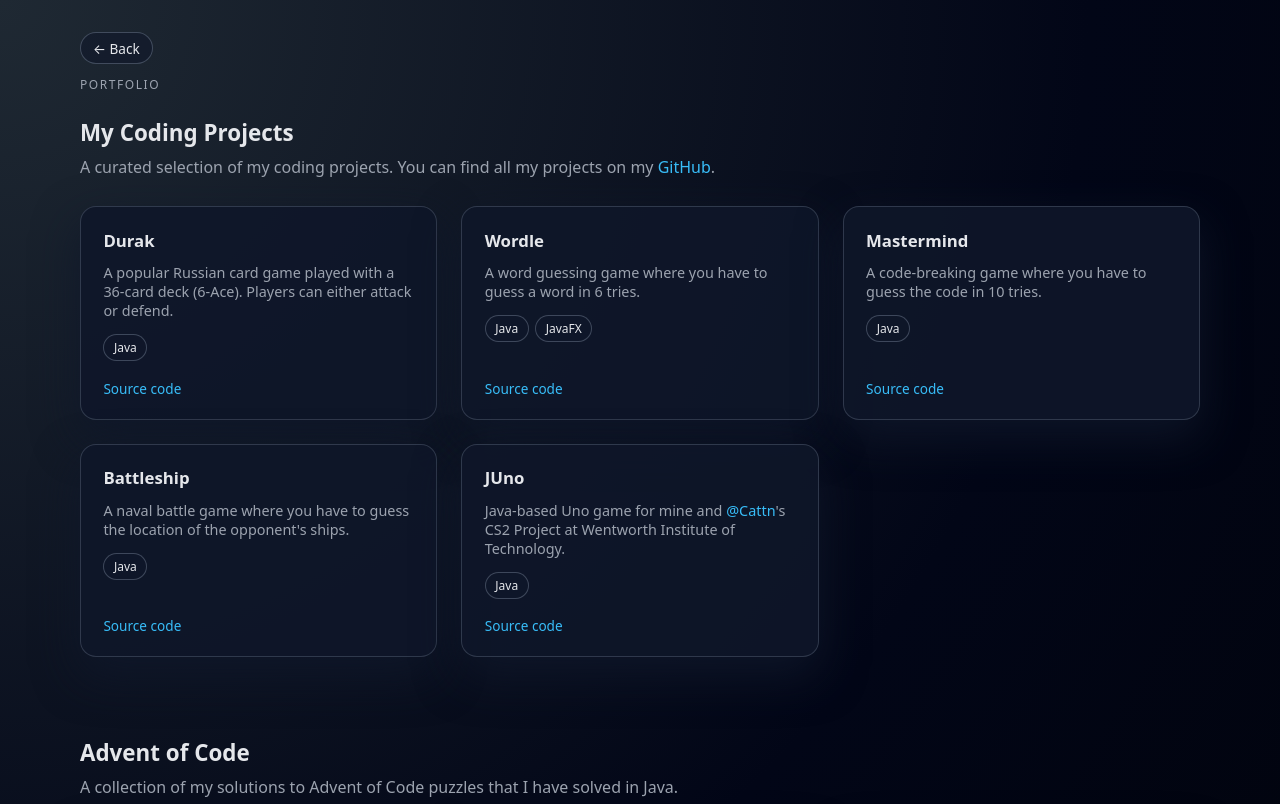
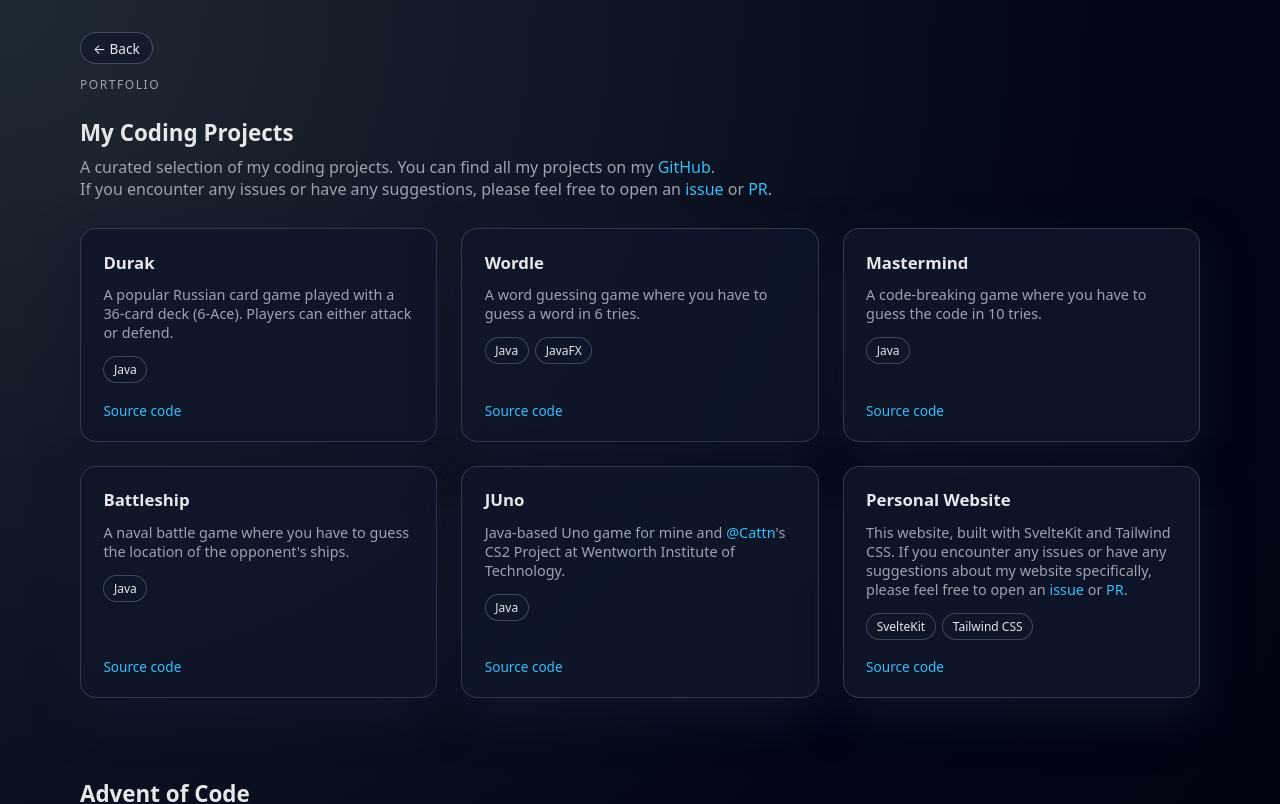
Before and after one commit to DMFriends/portfolio-site, a SvelteKit app: page /portfolio in a window 1280 px wide. Shown: the top 804 px of the page. Built offline with nearby package versions, Linux system fonts and the light colour scheme.

Commit message:
add personal website as project and add prompt to create an issue or PR for any issues users may find with my projects

```diff
--- a/src/routes/portfolio/+page.svelte
+++ b/src/routes/portfolio/+page.svelte
@@ -17,6 +17,8 @@
     <h2>My Coding Projects</h2>
     <p>
       A curated selection of my coding projects. You can find all my projects on my <a href="https://github.com/DMFriends/portfolio" target="_blank" class="link">GitHub</a>.
+      <br>
+      If you encounter any issues or have any suggestions, please feel free to open an <a href="https://github.com/DMFriends/portfolio/issues" target="_blank" class="link">issue</a> or <a href="https://github.com/DMFriends/portfolio/pulls" target="_blank" class="link">PR</a>.
     </p>
   </div>
 
@@ -84,6 +86,20 @@
       </ul>
       <div class="card-footer">
         <a href="https://github.com/Cattn/JUno" target="_blank" class="link">Source code</a>
+      </div>
+    </article>
+
+    <article class="card project">
+      <h3>Personal Website</h3>
+      <p class="card-subtitle">
+        This website, built with SvelteKit and Tailwind CSS. If you encounter any issues or have any suggestions about my website specifically, please feel free to open an <a href="https://github.com/DMFriends/portfolio-site/issues" target="_blank" class="link">issue</a> or <a href="https://github.com/DMFriends/portfolio-site/pulls" target="_blank" class="link">PR</a>.
+      </p>
+      <ul class="pill-list">
+        <li>SvelteKit</li>
+        <li>Tailwind CSS</li>
+      </ul>
+      <div class="card-footer">
+        <a href="https://github.com/DMFriends/portfolio-site" target="_blank" class="link">Source code</a>
       </div>
     </article>
   </div>
```
